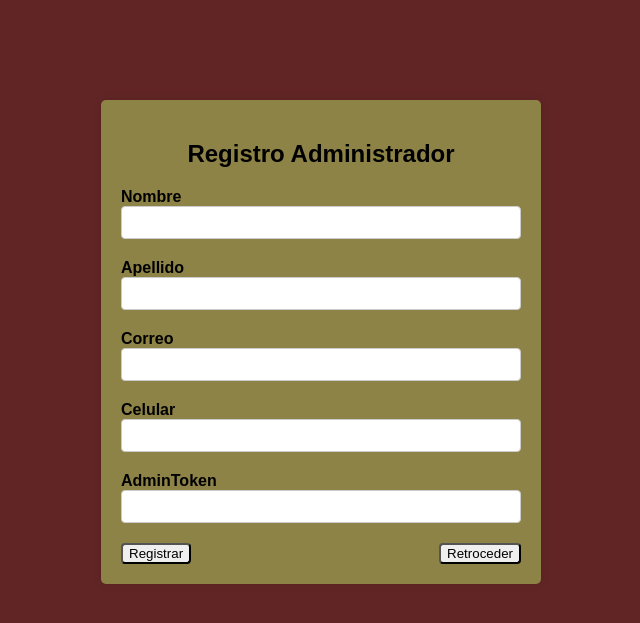
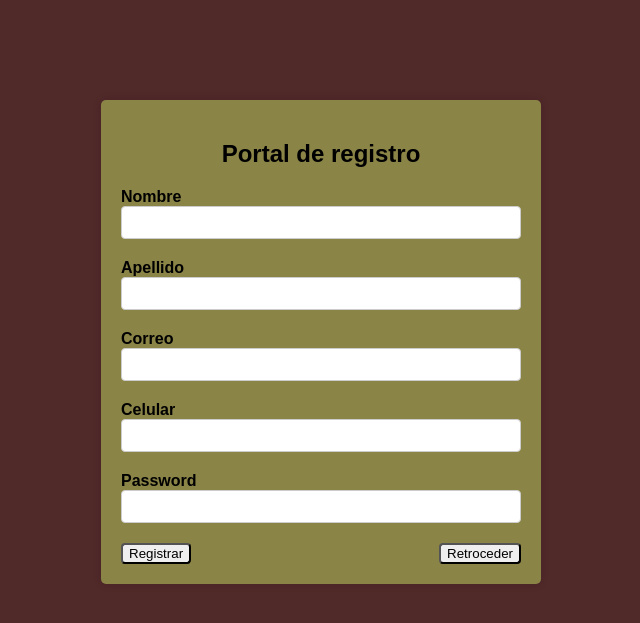
Before and after one commit to ManuelBustamante-py/Bakery1.0, a Django app: page /registro/ in a window 1280 px wide. Shown: the top 623 px of the page, without its empty margins (319-959 px from the left). Run offline with Django 5.2, Linux system fonts and the light colour scheme.

Commit message:
nueva actualización

```diff
--- a/frontend/templates/frontend/RegistroUsuario.html
+++ b/frontend/templates/frontend/RegistroUsuario.html
@@ -1,13 +1,15 @@
+{% load static %}
+
 <!DOCTYPE html>
 <html lang="en">
 <head>
 <meta charset="UTF-8">
 <meta name="viewport" content="width=device-width, initial-scale=1.0">
-<title>Registro Administrador</title>
+<title>Registro Usuarios</title>
 <style>
     body {
         font-family: Arial, sans-serif;
-        background-color: #612525;
+        background-color: #502929;
         background-size: 10;
         background-position: center;
     }
@@ -99,7 +101,7 @@
 <body>
 
 <div class="container">
-    <h2>Registro Administrador</h2>
+    <h2>Portal de registro</h2>
     <form id="registerForm">
         <div class="form-group">
             <label for="firstName">Nombre</label>
@@ -118,7 +120,7 @@
             <input type="tel" id="phone" name="phone" required>
         </div>
         <div class="form-group">
-            <label for="adminToken">AdminToken</label>
+            <label for="adminToken">Password</label>
             <input type="password" id="adminToken" name="adminToken" required>
         </div>
         <div class="button-group">
@@ -132,7 +134,7 @@
 <div id="successModal" class="modal">
     <div class="modal-content">
         <span class="close">&times;</span>
-        <p>Te has registrado con éxito, Administrador.</p>
+        <p>Te has registrado con éxito.</p>
     </div>
 </div>
 
--- a/frontend/templates/frontend/login.html
+++ b/frontend/templates/frontend/login.html
@@ -49,7 +49,7 @@
     .button-group {
         display: flex;
         justify-content: space-between;
-    }
+    };
     button {
         appearance: auto;
         display: inline-block;
@@ -84,7 +84,7 @@
         </div>
         <div class="button-group">
             <button type="submit">Iniciar sesión</button>
-            <button type="button" onclick="window.location.href='{% url 'registro_usuario' %}'">Registrarse</button>
+            <button type="button" onclick="location.href='{% url 'ingreso_admin' %}'">Retroceder</button>
         </div>
         <div id="errorMessage" class="error-message"></div>
     </form>
```
